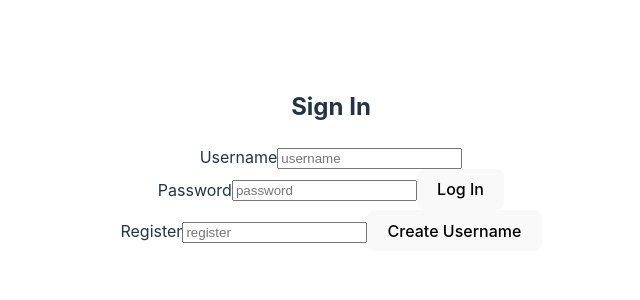
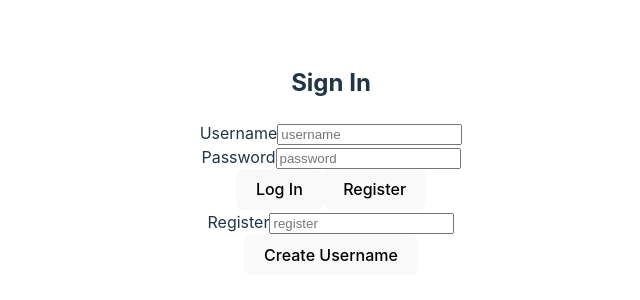
Before and after one commit to ali-skinner/goodgriefapi, a React (Vite) app: page / in a window 1280 px wide. Shown: the part 240-540 px from the top of the page, without its empty margins (309-949 px from the left). Built offline with nearby package versions, Linux system fonts and the light colour scheme.

Commit message:
notes for login screen

```diff
--- a/src/Components/LoginPage.jsx
+++ b/src/Components/LoginPage.jsx
@@ -1,11 +1,11 @@
 import React, { useState } from "react";
 
- function LoginPage() {
+function LoginPage() {
     const [email, setEmail] = useState();
     const [password, setPassword] = useState();
     const [username, setUsername] = useState();
     const [register, setRegister] = useState();
-
+// will I need useEffect? to make sure this login components shows on mount only, can't keep loggin in if already active/login = true
     return (
         <>
             <form>
@@ -17,13 +17,23 @@ import React, { useState } from "react";
                     </div>
                     <div className="login-Input">
                         <label htmlFor="password">Password</label>
-                        <input value={password} onChange={(e) => setPassword(e.target.value)} type="text" placeholder="password" name="password" id="password" />
+                        <input value={password} onChange={(e) => setPassword(e.target.value)} type="password" placeholder="password" name="password" id="password" />
+
+                    </div>
+                    <div className="button-container">
+                        {/* Log In onClick - add username, email, password to userprofile object/ set login to true/ load Search screen/component */}
                         <button className="button-login">Log In</button>
+
+                        {/* Register onClick - Shows Register screen inputs/ Hides login In Screen inputs */}
+                        <button className="button-login">Register</button>
                     </div>
                     <div className="login-Input">
                         <label htmlFor="register">Register</label>
                         <input value={register} onChange={(e) => setRegister(e.target.value)} type="text" placeholder="register" name="register" id="register" />
+                    </div>
+                    <div>
                         <button className="button-login">Create Username</button>
+                        {/* onClick - add username, email, password to userprofile object/ set login to true/ load Search screen/component */}
                     </div>
                 </div>
             </form>
```
